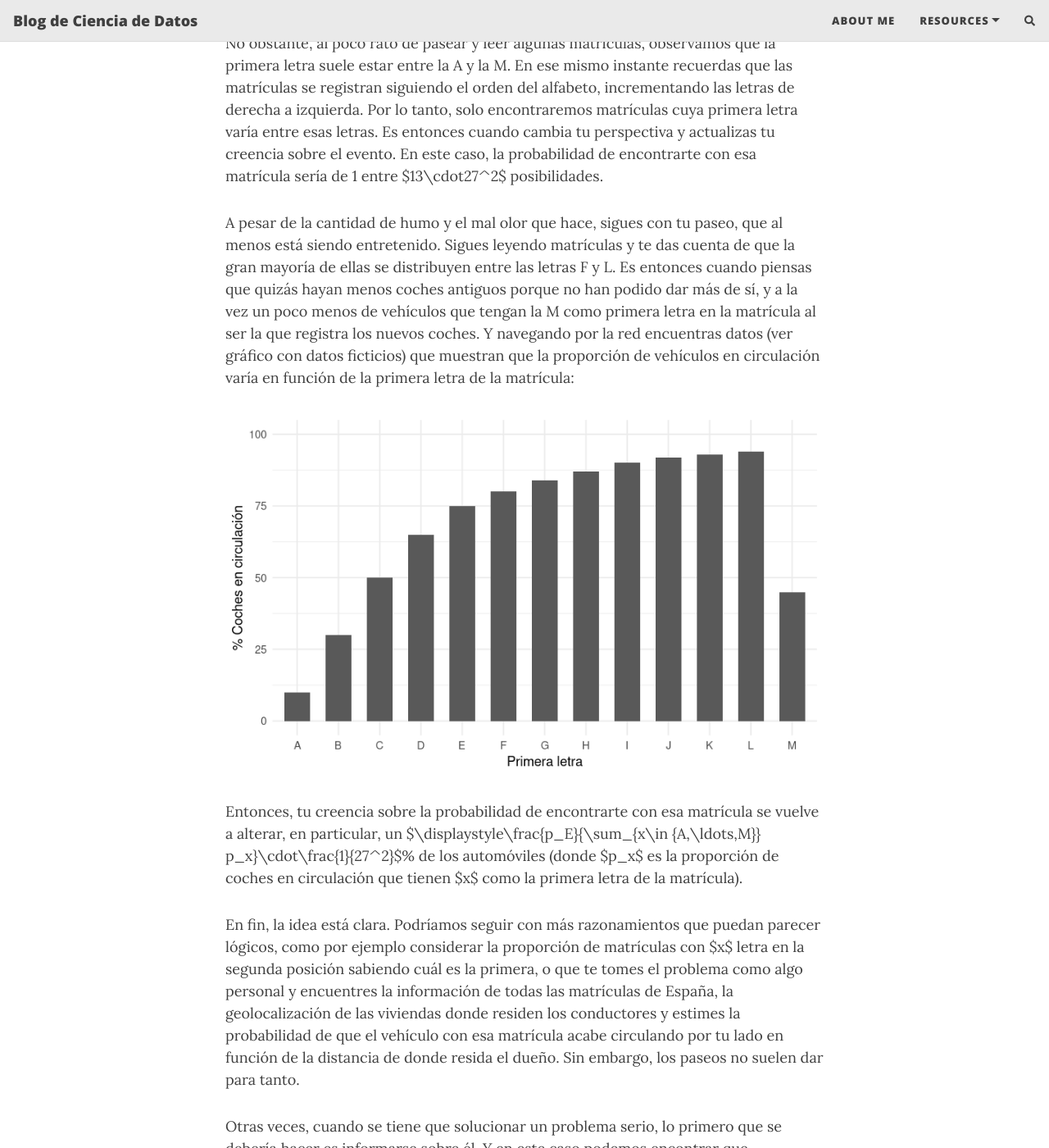
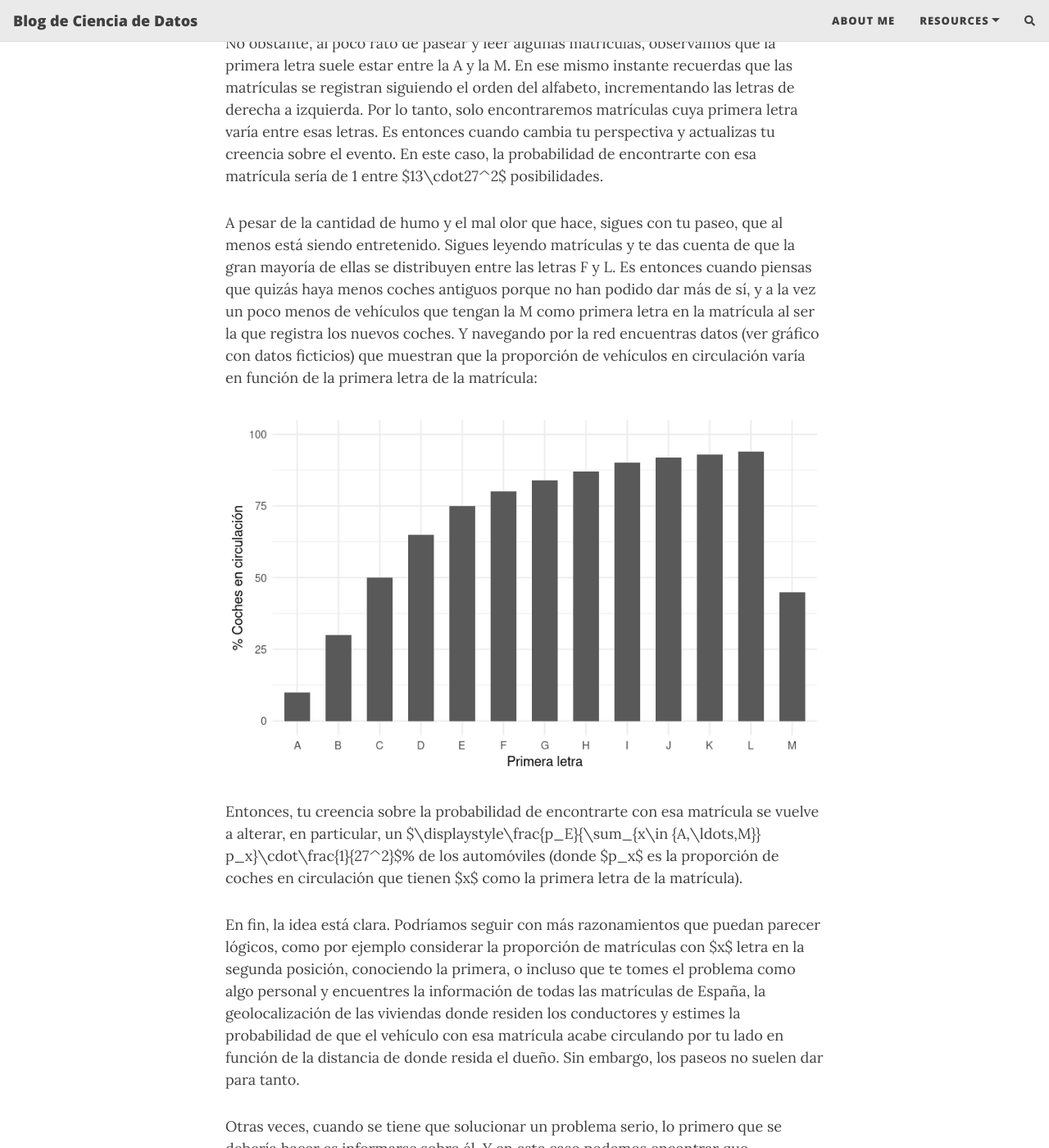
Before and after one commit to JordiRiMe/jordirime.github.io, a Jekyll site: the page built from _posts/2023-01-22-statistics-is-subjective.md, in a window 1280 px wide and 1400 px high, scrolled down 680 px. Shown: the whole window at 82% size. Built offline with Jekyll 4.4.1, drawn with Linux system fonts in a browser that asks for light colours; nearby versions of some CDN libraries; comment, search, counter and statistics services are not loaded; some of the changed text lies outside the part shown.

Commit message:
Update 2023-01-22-statistics-is-subjective.md

```diff
--- a/_posts/2023-01-22-statistics-is-subjective.md
+++ b/_posts/2023-01-22-statistics-is-subjective.md
@@ -21,13 +21,13 @@ Así, a bote pronto, podemos razonar que dado que el alfabeto español tiene 27
 
 No obstante, al poco rato de pasear y leer algunas matrículas, observamos que la primera letra suele estar entre la A y la M. En ese mismo instante recuerdas que las matrículas se registran siguiendo el orden del alfabeto, incrementando las letras de derecha a izquierda. Por lo tanto, solo encontraremos matrículas cuya primera letra varía entre esas letras. Es entonces cuando cambia tu perspectiva y actualizas tu creencia sobre el evento. En este caso, la probabilidad de encontrarte con esa matrícula sería de 1 entre $13\cdot27^2$ posibilidades.
 
-A pesar de la cantidad de humo y el mal olor que hace, sigues con tu paseo, que al menos está siendo entretenido. Sigues leyendo matrículas y te das cuenta de que la gran mayoría de ellas se distribuyen entre las letras F y L. Es entonces cuando piensas que quizás hayan menos coches antiguos porque no han podido dar más de sí, y a la vez un poco menos de vehículos que tengan la M como primera letra en la matrícula al ser la que registra los nuevos coches. Y navegando por la red encuentras datos (ver gráfico con datos ficticios) que muestran que la proporción de vehículos en circulación varía en función de la primera letra de la matrícula:
+A pesar de la cantidad de humo y el mal olor que hace, sigues con tu paseo, que al menos está siendo entretenido. Sigues leyendo matrículas y te das cuenta de que la gran mayoría de ellas se distribuyen entre las letras F y L. Es entonces cuando piensas que quizás haya menos coches antiguos porque no han podido dar más de sí, y a la vez un poco menos de vehículos que tengan la M como primera letra en la matrícula al ser la que registra los nuevos coches. Y navegando por la red encuentras datos (ver gráfico con datos ficticios) que muestran que la proporción de vehículos en circulación varía en función de la primera letra de la matrícula:
 
 ![Distribución de coches en circulación según la primera letra de la matrícula](/assets/img/distribucion_coches.jpg){:style="display:block; margin-left:auto; margin-right:auto"}
 
 Entonces, tu creencia sobre la probabilidad de encontrarte con esa matrícula se vuelve a alterar, en particular, un $\displaystyle\frac{p_E}{\sum_{x\in \{A,\ldots,M\}} p_x}\cdot\frac{1}{27^2}$% de los automóviles (donde $p_x$ es la proporción de coches en circulación que tienen $x$ como la primera letra de la matrícula).
 
-En fin, la idea está clara. Podríamos seguir con más razonamientos que puedan parecer lógicos, como por ejemplo considerar la proporción de matrículas con $x$ letra en la segunda posición sabiendo cuál es la primera, o que te tomes el problema como algo personal y encuentres la información de todas las matrículas de España, la geolocalización de las viviendas donde residen los conductores y estimes la probabilidad de que el vehículo con esa matrícula acabe circulando por tu lado en función de la distancia de donde resida el dueño. Sin embargo, los paseos no suelen dar para tanto.
+En fin, la idea está clara. Podríamos seguir con más razonamientos que puedan parecer lógicos, como por ejemplo considerar la proporción de matrículas con $x$ letra en la segunda posición, conociendo la primera, o incluso que te tomes el problema como algo personal y encuentres la información de todas las matrículas de España, la geolocalización de las viviendas donde residen los conductores y estimes la probabilidad de que el vehículo con esa matrícula acabe circulando por tu lado en función de la distancia de donde resida el dueño. Sin embargo, los paseos no suelen dar para tanto.
 
 Otras veces, cuando se tiene que solucionar un problema serio, lo primero que se debería hacer es informarse sobre él. Y en este caso podemos encontrar que
 > El sistema actual de numeración de las matrículas utiliza el formato NNNN LLL, donde LLL son tres letras secuenciales desde BBB hasta ZZZ que se incrementan cuando el número llega a 9999. Las letras utilizadas son las consonantes.
```
Also changed, not shown: other parts of _posts/2023-01-22-statistics-is-subjective.md (+1 -1 lines).
